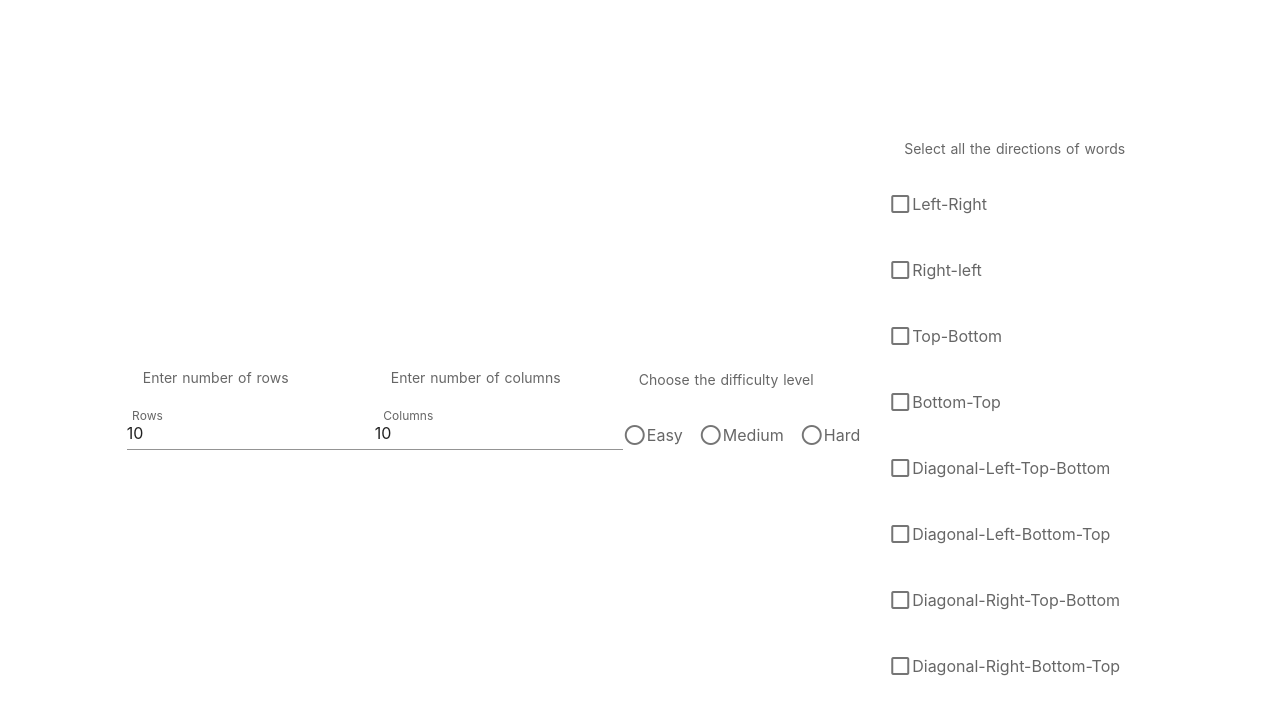
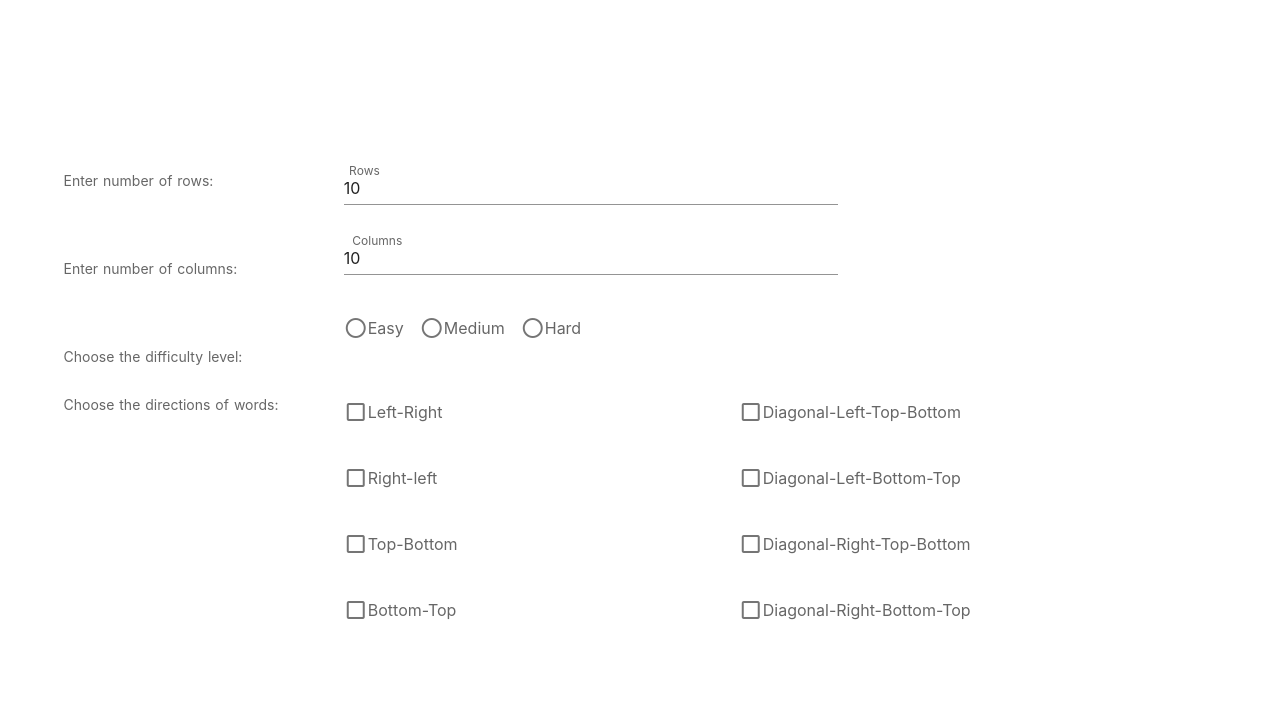
Before and after one commit to SurajVarma46/FindTheWords, a Nuxt app: page / in a window 1280 px wide. Shown: the top 714 px of the page. Built offline with nearby package versions, Linux system fonts and the light colour scheme.

Commit message:
Formatted Inputs

```diff
--- a/pages/index.vue
+++ b/pages/index.vue
@@ -1,30 +1,21 @@
 <template>
-  <section class="container">
-    <div id="rows">
-      <v-container fluid>
-        <v-layout row wrap>
-          <v-flex xs12 sm12>
-            <v-subheader>Enter number of rows</v-subheader>
+  <section>
+    <div id="inputs">
+      <v-container column>
+        <v-layout column>
+          <v-layout align-start row>
+            <v-flex xs6 sm3>
+              <v-subheader>Enter number of rows:</v-subheader>
+              <br>
+              <br>
+              <v-subheader>Enter number of columns:</v-subheader>
+              <br>
+              <br>
+              <v-subheader>Choose the difficulty level:</v-subheader>
+            </v-flex>
+            <v-flex xs10 sm5>
               <v-text-field label="Rows" value="10" outline></v-text-field>
-          </v-flex>
-        </v-layout>
-      </v-container>
-    </div>
-    <div id="cols">
-      <v-container fluid>
-        <v-layout row wrap>
-          <v-flex xs12 sm12>
-            <v-subheader>Enter number of columns</v-subheader>
               <v-text-field label="Columns" value="10" outline></v-text-field>
-          </v-flex>
-        </v-layout>
-      </v-container>
-    </div>
-    <div id="difficulty">
-      <v-container fluid>
-        <v-layout row wrap>
-          <v-flex xs12 sm12>
-            <v-subheader>Choose the difficulty level</v-subheader>
               <v-radio-group row>
                 <v-radio label="Easy" value="1"></v-radio>
                 <v-radio label="Medium" value="2"></v-radio>
@@ -32,22 +23,23 @@
               </v-radio-group>
             </v-flex>
           </v-layout>
-      </v-container>
-    </div>
-    <div id="dirofwords">
-      <v-container fluid>
-        <v-layout>
-          <v-flex xs12 sm12>
-            <v-subheader>Select all the directions of words</v-subheader>
+          <v-layout align-start row>
+            <v-flex xs8 sm3>
+              <v-subheader>Choose the directions of words:</v-subheader>
+            </v-flex>
+            <v-flex xs8 sm4>
               <v-checkbox label="Left-Right" value="1"></v-checkbox>
               <v-checkbox label="Right-left" value="2"></v-checkbox>
               <v-checkbox label="Top-Bottom" value="3"></v-checkbox>
               <v-checkbox label="Bottom-Top" value="4"></v-checkbox>
+            </v-flex>
+            <v-flex xs8 sm5>
               <v-checkbox label="Diagonal-Left-Top-Bottom" value="5"></v-checkbox>
               <v-checkbox label="Diagonal-Left-Bottom-Top" value="6"></v-checkbox>
               <v-checkbox label="Diagonal-Right-Top-Bottom" value="7"></v-checkbox>
               <v-checkbox label="Diagonal-Right-Bottom-Top" value="8"></v-checkbox>
             </v-flex>
+          </v-layout>
         </v-layout>
       </v-container>
     </div>
```
Lines whose indentation alone changed are shown as unchanged.
